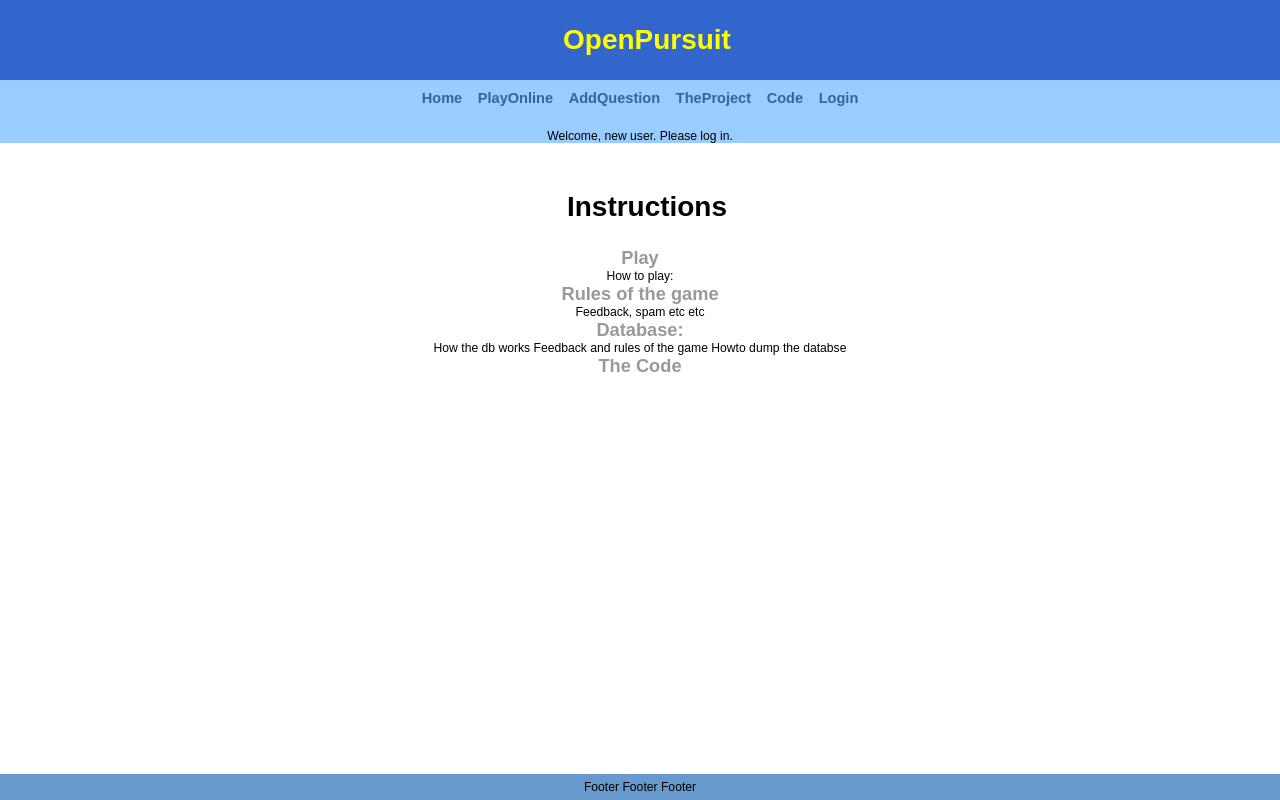
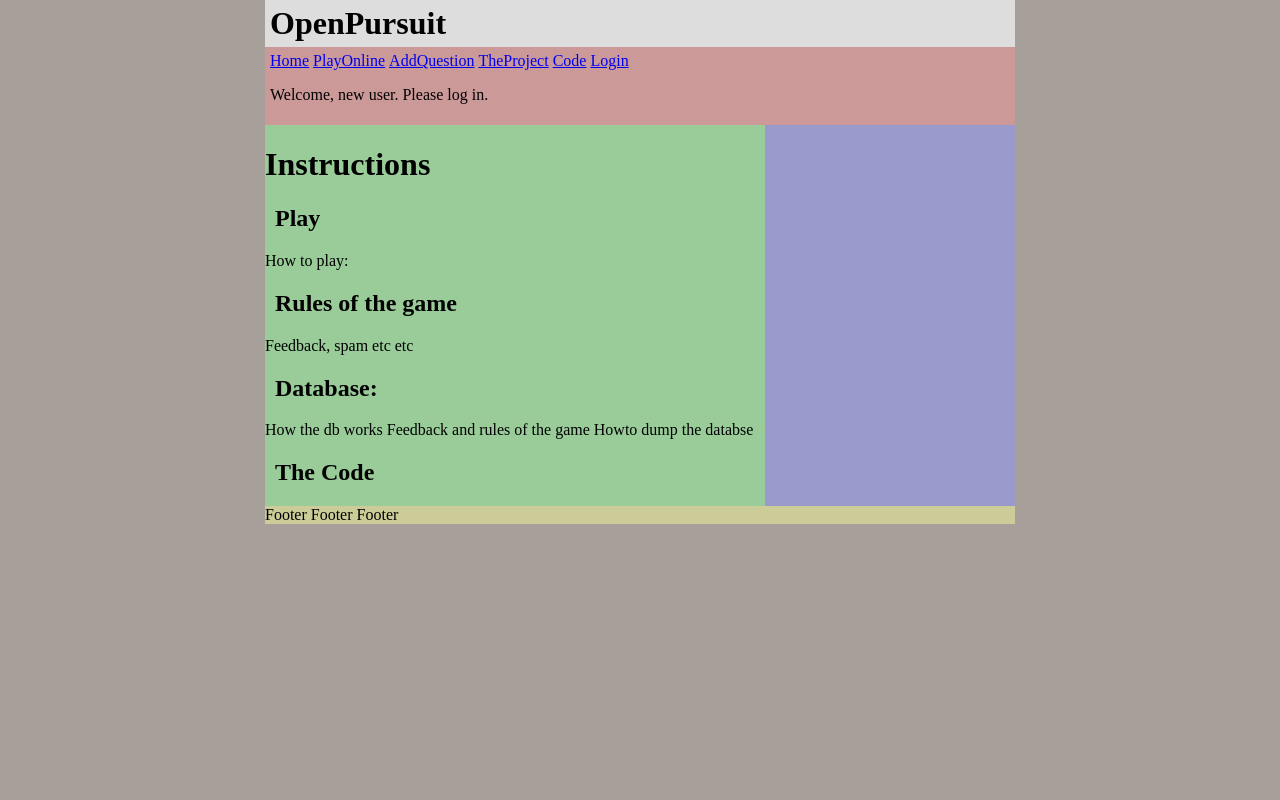
Before and after one commit to openpursuit/openpursuit, a Django app: template djangoOp/templates/code.html in a window 1280 px wide. Run offline with Django 3.2, Linux system fonts and the light colour scheme; the template is opened without the code that fills it, so the values that code supplies are empty; parts of the project's set-up code (start-up, migrations or seed data) failed here and were passed over.

Commit message:
changed css with a better one
git-svn-id: https://svn.ninux.org/svn/ninuxdeveloping/openpursuit/trunk@396 ef3c9aa7-e928-0410-9a28-8491e62b674b

```diff
--- a/djangoOp/static/css/base.css
+++ b/djangoOp/static/css/base.css
@@ -1,29 +1,63 @@
-/*stili per il layout fisso con altezza minima*/
-html,body{margin: 0;padding:0;height:100%;}
-body{font-family: arial,sans-serif;font-size: 76%;text-align: center}
-div#container{position:relative; width: 760px; height: 100%;margin: 0 auto;
-    text-align: left; border-left: 2px solid #36c;border-right: 2px solid #36c}
-body>div#container{height:auto;min-height:100%}
-div#footer{position: absolute;bottom:0; width: 100%; padding: 0.5em 0;
-    background-color: #69c; color: #000;text-align:center;}
-
-/*stili generici, su header e footer*/
-div#header{background-color:#36C;color: #ff0}
-h1,h2{margin: 0;padding:0}
-h1{padding-left:0.5em;font: bold 2.3em/80px arial,serif}
-h2{color: #999;font-size: 1.5em}
-
-div#footer a{color: #fff;font-weight: bold;text-decoration: underline}
-
-/*stili specifici per il layout*/
-div#navigation{background-color:#9cf}
-div#content{padding: 1em 1em 5em}
-
-
-/*stili per la navigazione*/
-div#navigation ul{margin: 0;padding: 0; list-style-type: none;}
-div#navigation li{display: inline; margin: 0 0 0 1em;padding: 0} /*nota display: inline*/
-div#navigation a{color:#369;font: normal bold 1.2em/2.5em arial,sans-serif;text-decoration: none}
-div#navigation a:hover{color: #fff;text-decoration: underline}
-// div#navigation a#active{color: #033;text-decoration: none}
-div#navigation .active{color: #fff;text-decoration: none}
+body,
+html {
+	margin:0;
+	padding:0;
+	background:#a7a09a;
+	color:#000;
+}
+body {
+	min-width:750px;
+}
+#wrap {
+	background:#99c;
+	margin:0 auto;
+	width:750px;
+}
+#header {
+	background:#ddd;
+}
+#header h1 {
+   	padding:5px;
+    margin:0;
+   }
+#nav {
+	background:#c99;
+	padding:5px;
+}
+#nav ul{
+	margin:0;
+	padding:0;
+	list-style:none;
+}
+#nav li{
+	display:inline;
+	margin:0;
+	padding:0;
+}
+#main {
+	background:#9c9;
+	float:left;
+	width:500px;
+}
+#main h2, #main h3, #main p {
+	padding:0 10px;
+   }
+#sidebar {
+	background:#99c;
+	float:right;
+	width:240px;
+}
+#sidebar ul {
+	margin-bottom:0;
+   }
+   #sidebar h3, #sidebar p {
+	padding:0 10px 0 0;
+   }
+#footer {
+	background:#cc9;
+	clear:both;
+}
+#footer p {
+	padding:5px;
+	margin:0;
+   }
--- a/djangoOp/static/css/opbase.css
+++ b/djangoOp/static/css/opbase.css
@@ -1,5 +1,6 @@
 @charset "UTF-8";
 /* CSS Document */
+// Intro css
 
 body {
 	background-image: url(../STWORO.JPG);
--- a/djangoOp/templates/base.html
+++ b/djangoOp/templates/base.html
@@ -10,10 +10,11 @@
 </head>
 
 <body>
+  <div id="wrap">
     <div id="header">
         <h1>OpenPursuit</h1>
     </div>
-    <div id="navigation">
+    <div id="nav">
     {#% block sidebar %#}
     {% block navbar %}
     {% load tags %}
@@ -39,13 +40,18 @@
     </ul>
     {% endblock %}
     </div>
-    <div id="content">
+    <div id="main">
         {% block content %}{% endblock %}
     </div>
+    <div id="sidebar">
+        {% block sidebar %}{% endblock %}
+    </div>
+
     <div id="footer">
     {% block footer %}
      Footer Footer Footer<br>
     {% endblock %}
     </div>
+ </div>
 </body>
 </html>
```
